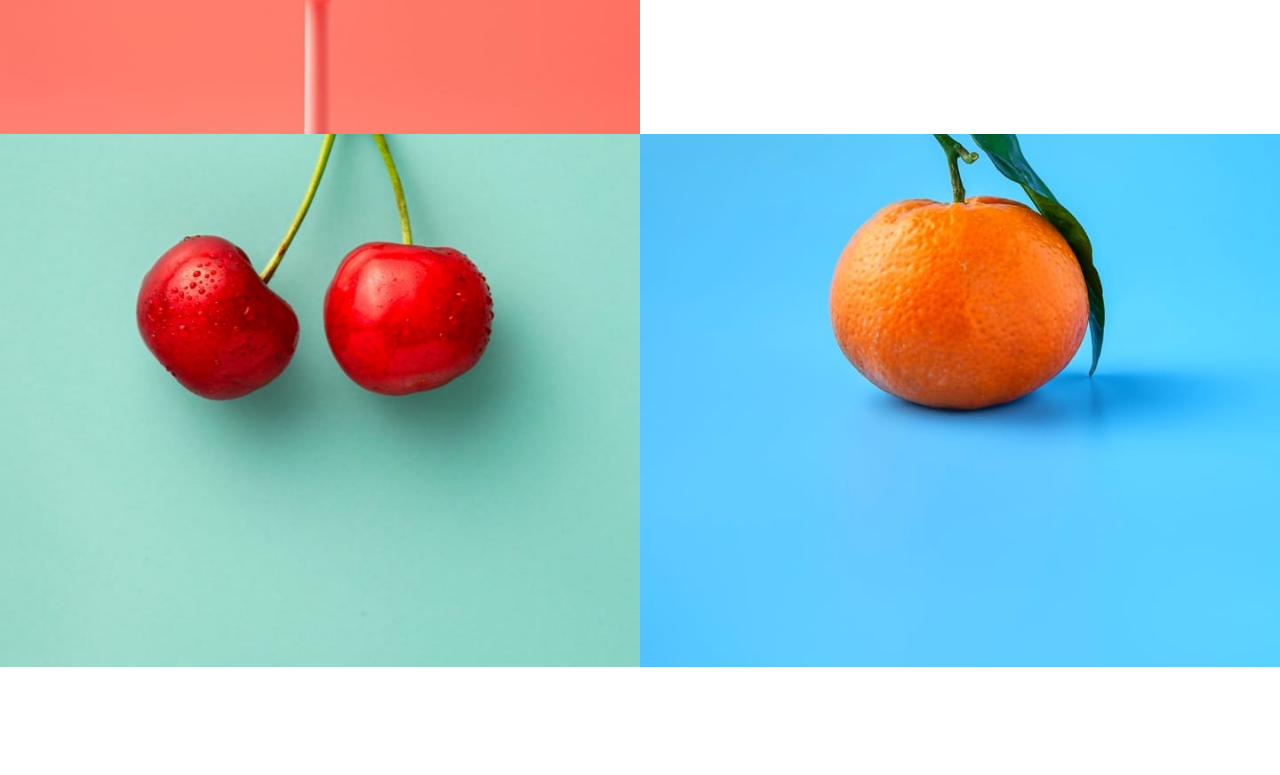
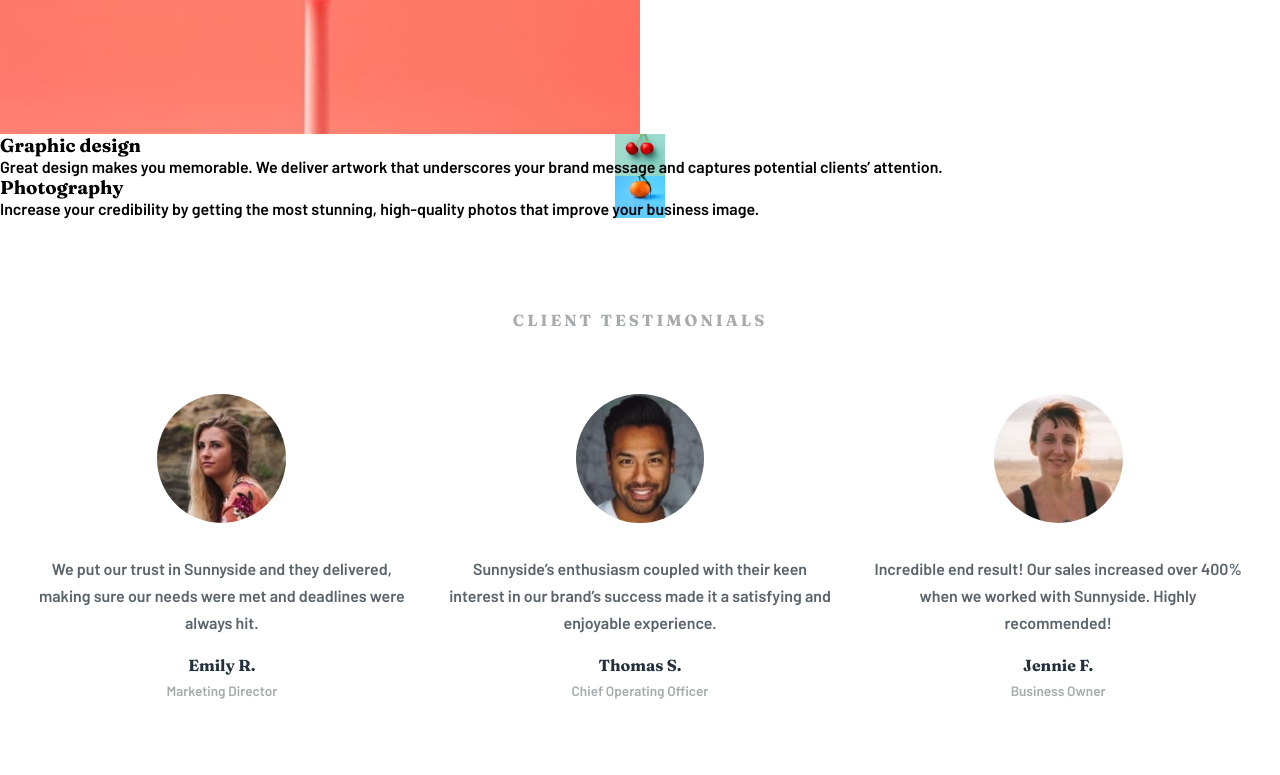
Before and after one commit to alessandradocouto/Responsive-Page-Grid-Flexbox-JavaScript, a plain HTML site: page index.html in a window 1280 px wide. Shown: the part 1533-2308 px from the top of the page. Drawn offline with Linux system fonts and the light colour scheme.

Commit message:
edit .container-service style.css

```diff
--- a/style.css
+++ b/style.css
@@ -242,77 +242,56 @@ main{
 }
 
 
-
 /* SERVICE */
 
-.container-service{
-    display: -webkit-box;
-    display: -ms-flexbox;
-    display: flex;
-    -webkit-box-orient: vertical;
-    -webkit-box-direction: normal;
-        -ms-flex-direction: column;
-            flex-direction: column;
-}
-
-.container-service-graph-img, .container-service-photo-img{
-    max-width: 100%;
-    min-height: 100vh;
-    display: -webkit-box;
-    display: -ms-flexbox;
-    display: flex;
-    -webkit-box-orient: vertical;
-    -webkit-box-direction: normal;
-        -ms-flex-direction: column;
-            flex-direction: column;
-    -webkit-box-align: center;
-        -ms-flex-align: center;
-            align-items: center;
-    -webkit-box-pack: end;
-        -ms-flex-pack: end;
-            justify-content: end;
-}
 
 .container-service-graph-img{
     background-image: url(images/mobile/image-graphic-design.jpg);
-    background-position: center;
+    background-position: top center;
     background-repeat: no-repeat;
-    background-size: cover;
+    background-size: contain;
+    max-width: 100%;
+    min-height: auto;
 }
 
 .container-service-photo-img{
     background-image: url(images/mobile/image-photography.jpg);
-    background-position: center;
+    background-position: top center;
     background-repeat: no-repeat;
-    background-size: cover;
+    background-size: contain;
+    max-width: 100%;
+    min-height: auto;
 }
 
-.container-service-text{
-    max-width: 65%;
-    align-self: flex-end;
+.container-graph, .container-photo{
+    display: flex;
+    flex-direction: column;
+    align-items: center;
+    justify-content: flex-end;
+}
+
+.container-graph-title, .container-photo-title{
+    font-size: 1.5em;
+    font-weight: 700;
+    padding-bottom: 0.75em;
+}
+
+.container-graph-subtext, .container-photo-subtext{
+    font-size: 0.9em;
+    line-height: 1.4;
+    text-align: center;
+    max-width: 75%;
     margin-bottom: 3em;
 }
 
-.container-service-text-graph-title, .container-service-text-graph-title-subtext{
+.container-graph-title, .container-graph-subtext{
     color: hsl(167, 40%, 24%);
 }
 
-.container-service-photo-text-title, .container-service-photo-text-title-subtext{
+.container-photo-title, .container-photo-subtext{
     color: hsl(212, 27%, 19%);
 }
 
-.container-service-text-graph-title, .container-service-photo-text-title{
-    font-size: 1.5em;
-    font-weight: 700;
-    padding-bottom: 0.75em;
-    text-align: center;
-}
-
-.container-service-text-graph-title-subtext, .container-service-photo-text-title-subtext{
-    font-size: 0.9em;
-    line-height: 1.4;
-    text-align: center;
-}
 
 /* TESTIMONIALS */
 
@@ -618,16 +597,10 @@ footer{
     /* SERVICE */
 
 
+    * SERVICE */
+
     .container-service{
-        display: -webkit-box;
-        display: -ms-flexbox;
         display: flex;
-        -webkit-box-orient: horizontal;
-        -webkit-box-direction: normal;
-            -ms-flex-direction: row;
-                flex-direction: row;
-        -ms-flex-wrap: wrap;
-            flex-wrap: wrap;
     }
 
     .container-service-graph-img{
@@ -635,7 +608,6 @@ footer{
         background-position: top center;
         background-repeat: no-repeat;
         background-size: contain;
-        max-width: 50%;
     }
 
     .container-service-photo-img{
@@ -643,12 +615,20 @@ footer{
         background-position: top center;
         background-repeat: no-repeat;
         background-size: contain;
-        max-width: 50%;
     }
 
-    .container-service-text{
+    .container-graph, .container-photo{
+        display: flex;
+        flex-direction: column;
+        align-items: center;
+        justify-content: flex-end;
+    }
+
+
+    .container-graph-text, .container-photo-subtext{
         width: 60%;
     }
+
 
     /* TESTIMONIAL */
 
```
